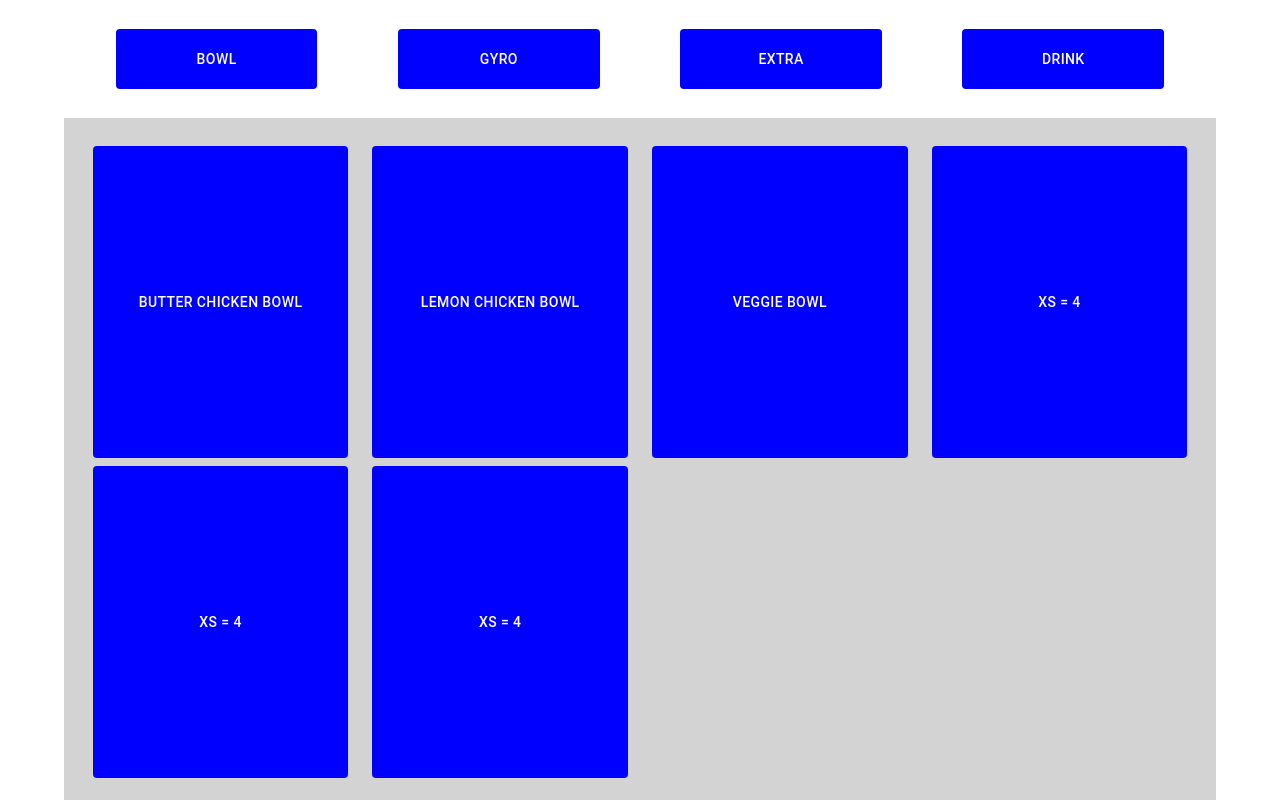
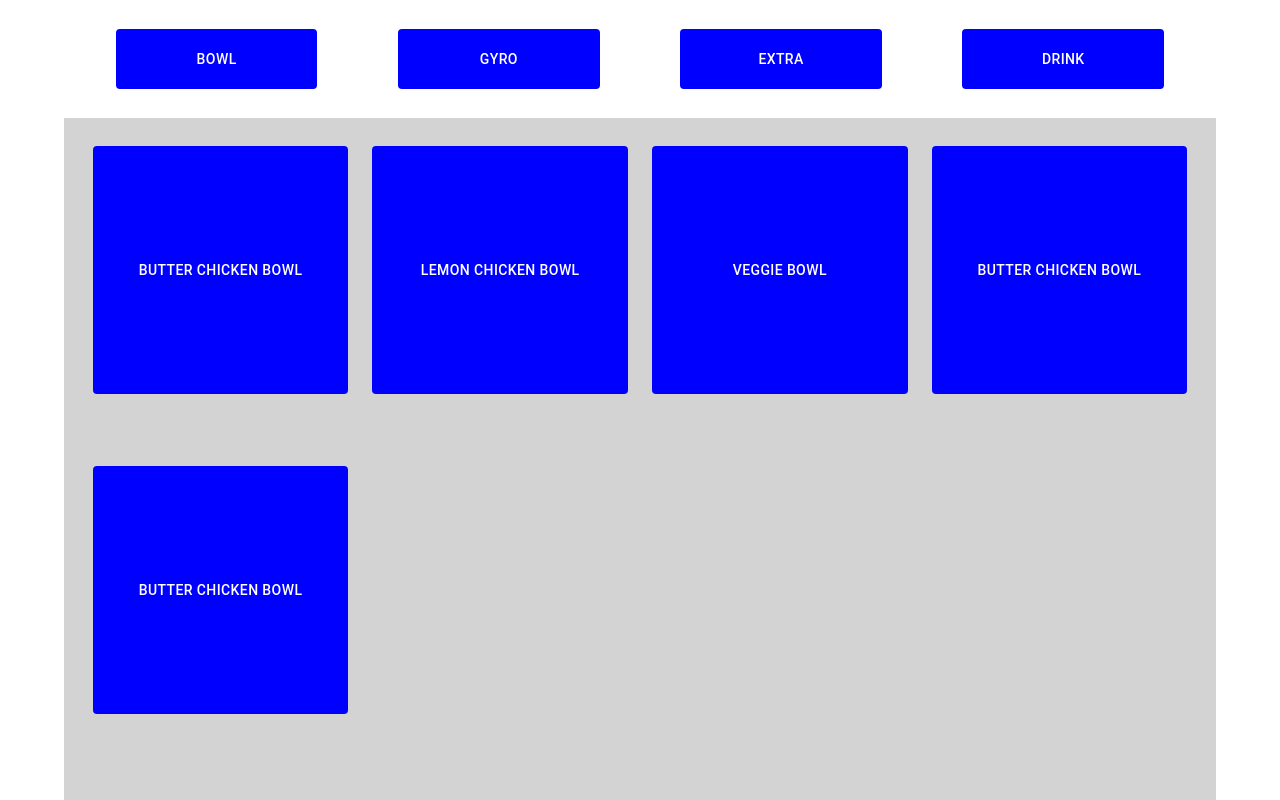
Before and after one commit to reaganreit/practice2, a React (Create React App) app in the folder frontend/: page / in a window 1280 px wide. Both pictures are taken after a click on the button "BOWL". Shown: the top 800 px of the page. Built offline with nearby package versions, Linux system fonts and the light colour scheme.

Commit message:
connected menuOptions buttons to Grid

```diff
--- a/frontend/src/Pages/CustomerGUI.js
+++ b/frontend/src/Pages/CustomerGUI.js
@@ -1,15 +1,35 @@
 import { Button, TextField } from "@mui/material"
 import { Grid } from '@mui/material';
 import BowlMenuGrid from "../Components/BowlMenuGrid";
+import { useState } from "react";
 
-function bowlMenu() {
+const bowlList = [
+    {id: 1, itemName: "Butter Chicken Bowl"},
+    {id: 2, itemName: "Lemon Chicken Bowl"},
+    {id: 3, itemName: "Veggie Bowl"},
+    {id: 4, itemName: "Butter Chicken Bowl"},
+    {id: 5, itemName: "Butter Chicken Bowl"}
+]
 
-    console.log("bowl button clicked");
-}
+const gyroList = [
+    {id: 1, itemName: "Butter Chicken Gyro"},
+    {id: 2, itemName: "Lemon Chicken Gyro"},
+    {id: 3, itemName: "Veggie Gyro"},
+    {id: 4, itemName: "Butter Chicken Gyro"},
+    {id: 5, itemName: "Butter Chicken Gyro"}
+]
 
-function gyroMenu() {
-    console.log("gyro button clicked");
-}
+const extraList = [
+    {id: 1, itemName: "Hummus"},
+    {id: 2, itemName: "Pita Bread"},
+    {id: 3, itemName: "Falafel"},
+]
+
+const drinkList = [
+    {id: 1, itemName: "Water"},
+    {id: 2, itemName: "Fountain Drink"},
+]
+
 
 function extraMenu() {
     console.log("extra button clicked");
@@ -20,6 +40,24 @@ function drinkMenu() {
 }
 
 const CustomerGUI = () => {
+    const [results, setResults] = useState([])
+
+    function bowlMenu() {
+        setResults([...bowlList]);
+    }
+
+    function gyroMenu() {
+        setResults([...gyroList]);
+    }
+
+    function extraMenu() {
+        setResults([...extraList]);
+    }
+
+    function drinkMenu() {
+        setResults([...drinkList]);
+    }
+
     return (
         <div style = {{ width: "90%", height: "100%", marginLeft: "5%" }}>
             <div className="menuOptions" style={{ height: "7.5%", marginTop: "2.5%" }}>
@@ -29,27 +67,16 @@ const CustomerGUI = () => {
                 <Button onClick={drinkMenu} style = {{ height: "100%", width: "17.5%", backgroundColor: "blue", color: "white" }}>Drink</Button>
             </div>
             <div style = {{ height: "80%", marginTop: "2.5%", padding: "2.5%", backgroundColor: "lightgrey" }}>
-                <BowlMenuGrid />
-                {/* <Grid container rowSpacing={1} columnSpacing={{ xs: 1, sm: 2, md: 3 }} style={{ height: "100%" }}>
-                    <Grid item xs = {3}>
-                        <Button style = {{ backgroundColor: "blue", color: "white", width: "100%", height: "100%" }}>xs = 4</Button>
-                    </Grid>
-                    <Grid item xs = {3}>
-                        <Button style = {{ backgroundColor: "blue", color: "white", width: "100%", height: "100%" }}>xs = 4</Button>
-                    </Grid>
-                    <Grid item xs = {3}>
-                        <Button style = {{ backgroundColor: "blue", color: "white", width: "100%", height: "100%" }}>xs = 4</Button>
-                    </Grid>
-                    <Grid item xs = {3}>
-                        <Button style = {{ backgroundColor: "blue", color: "white", width: "100%", height: "100%" }}>xs = 4</Button>
-                    </Grid>
-                    <Grid item xs = {3}>
-                        <Button style = {{ backgroundColor: "blue", color: "white", width: "100%", height: "100%" }}>xs = 4</Button>
-                    </Grid>
-                    <Grid item xs = {3}>
-                        <Button style = {{ backgroundColor: "blue", color: "white", width: "100%", height: "100%" }}>xs = 4</Button>
-                    </Grid>
-                </Grid> */}
+                {/* <BowlMenuGrid /> */}
+                <Grid container rowSpacing={1} columnSpacing={{ xs: 1, sm: 2, md: 3 }} style={{ height: "100%" }}>
+                {results.map( elem => {
+                     return (
+                            <Grid item xs = {3} style={{ height: "20vw" }}>
+                                <Button style = {{ backgroundColor: "blue", color: "white", width: "100%", height: "100%" }}>{elem.itemName}</Button>
+                            </Grid>
+                        );
+                    })}
+                </Grid>
             </div>
             <div style = {{ display: "flex", height: "30%", marginTop: "2.5%", marginBottom: "10%", paddingTop: "2.5%", backgroundColor: "lightgrey" }}>
                 <div style = {{ height: "90%", width: "60%", marginLeft: "2.5%", backgroundColor: "whitesmoke" }}>
```
